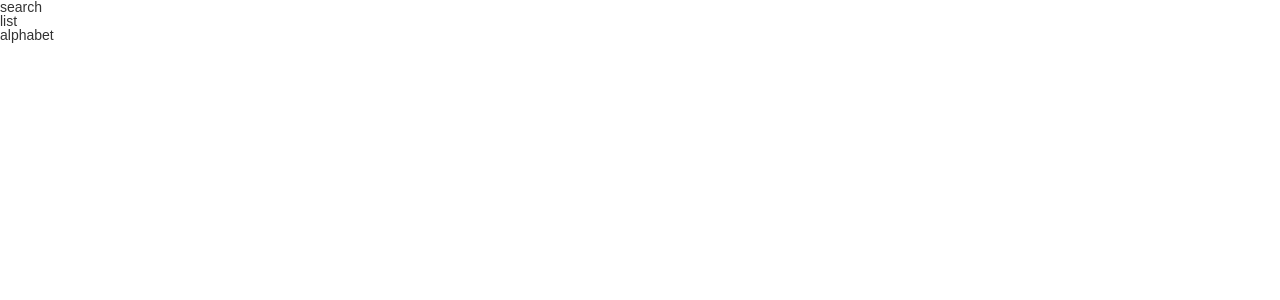
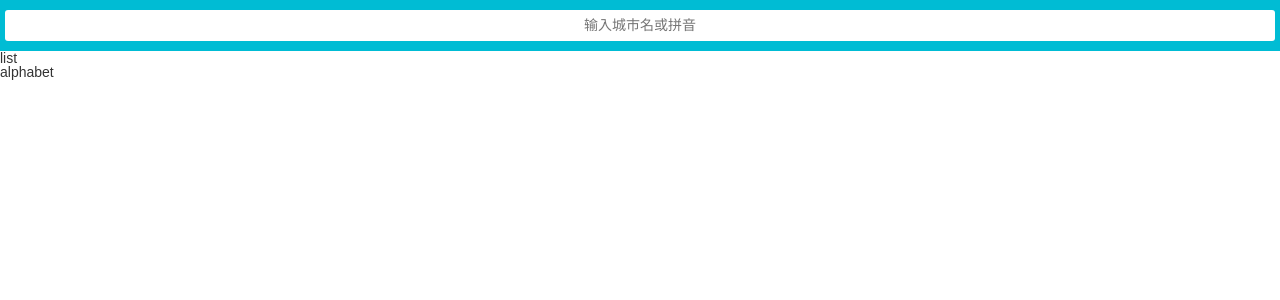
Before and after one commit to zylx/city-list-linkage, a Vue app: page / in a window 1280 px wide. Shown: the top 300 px of the page. Built offline with nearby package versions, Linux system fonts and the light colour scheme.

Commit message:
加入搜索框组件，数据交互待完善

```diff
--- a/src/views/city/components/Search.vue
+++ b/src/views/city/components/Search.vue
@@ -1,11 +1,88 @@
 <template>
   <div>
-    search
+    <div class="search">
+      <input
+        v-model="keyword"
+        class="search-input"
+        type="text"
+        placeholder="输入城市名或拼音"
+      />
+    </div>
+    <div class="search-content" ref="search" v-show="keyword">
+      <ul>
+        <li
+          class="search-item border-bottom"
+          v-for="item of searchList"
+          :key="item.id"
+          @click="handleCityClick(item.name)"
+        >
+          {{ item.name }}
+        </li>
+        <li class="search-item border-bottom" v-show="hasNoData">
+          您输入的内容没有匹配项
+        </li>
+      </ul>
+    </div>
   </div>
 </template>
 
 <script>
 export default {
-  name: 'Search'
+  name: 'Search',
+  props: {
+    citiesList: {
+      type: Object,
+      default: () => {}
+    }
+  },
+  data () {
+    return {
+      keyword: '',
+      timer: null,
+      searchList: []
+    }
+  },
+  computed: {
+    hasNoData () {
+      return !this.searchList.length
+    }
+  }
 }
 </script>
+
+<style lang="stylus" scoped>
+.search {
+  height: 0.72rem;
+  padding: 0.2rem 0.1rem 0.1rem;
+  background-color: #00bcd4;
+
+  .search-input {
+    box-sizing: border-box;
+    width: 100%;
+    height: 0.62rem;
+    padding: 0 0.1rem;
+    line-height: 0.62rem;
+    border-radius: 0.06rem;
+    text-align: center;
+    color: #666;
+  }
+}
+
+.search-content {
+  position: absolute;
+  top: 1.22rem;
+  left: 0;
+  right: 0;
+  bottom: 0;
+  overflow: hidden;
+  z-index: 1;
+  background-color: #efefef;
+
+  .search-item {
+    line-height: 0.62rem;
+    padding-left: 0.2rem;
+    background-color: #fff;
+    color: #666;
+  }
+}
+</style>
```
